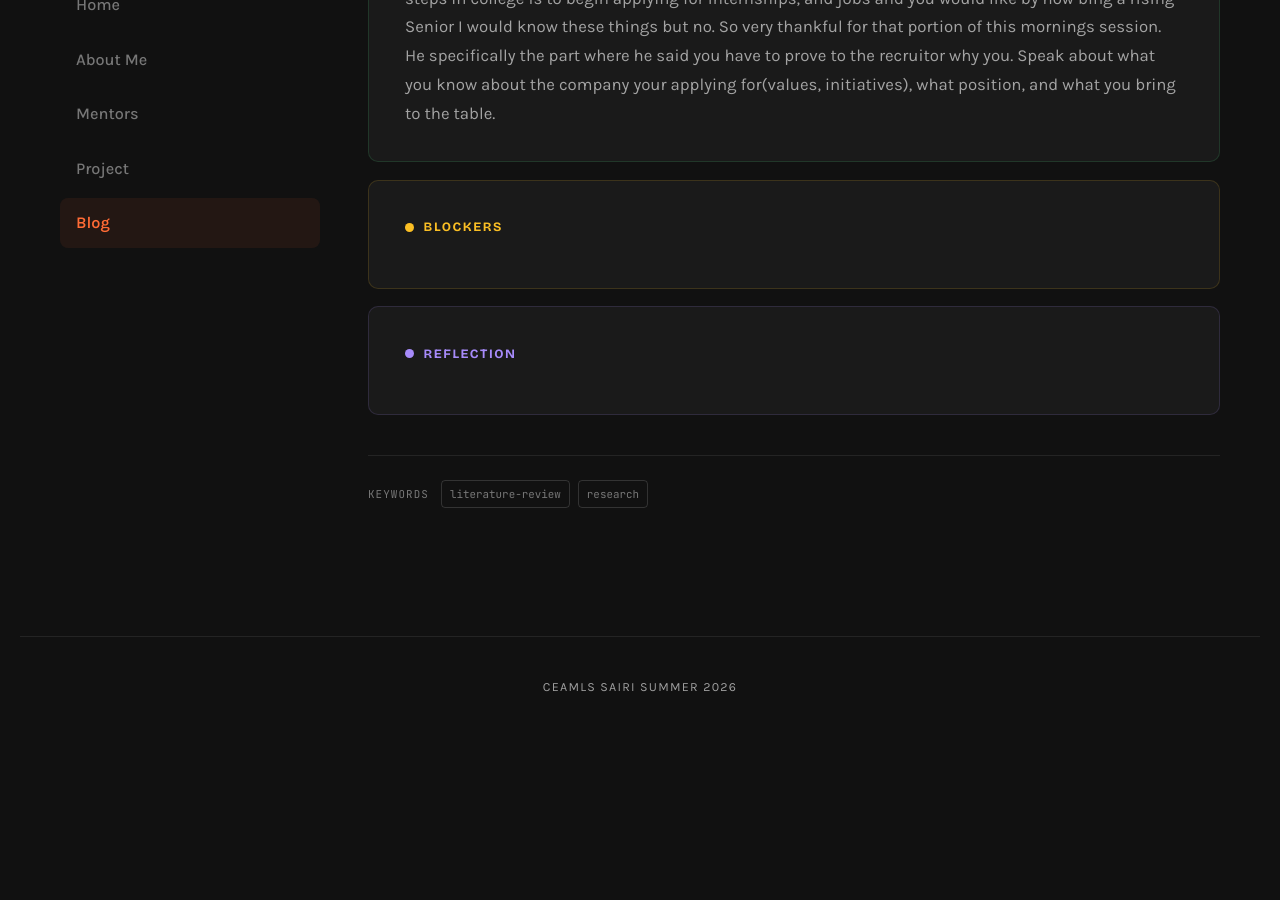
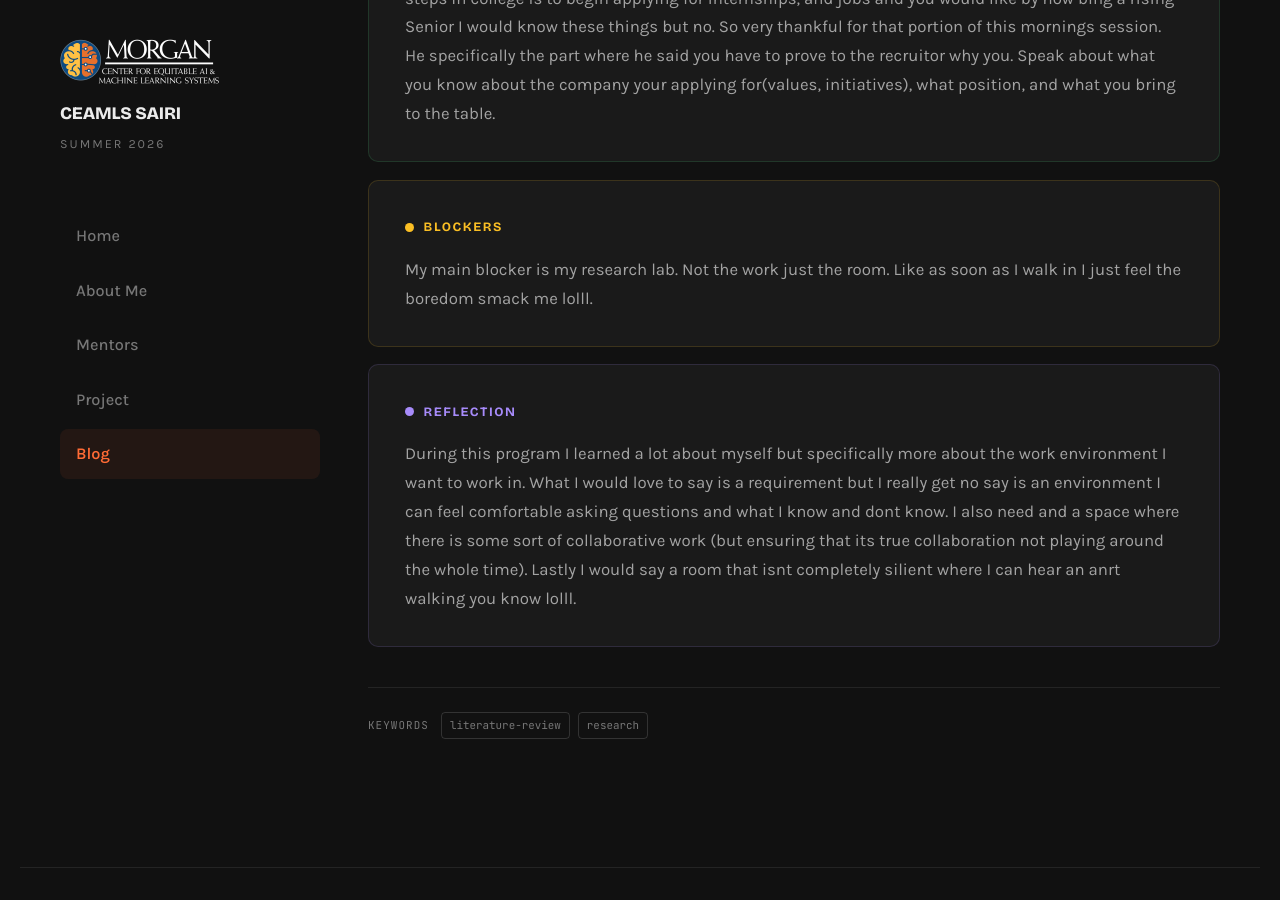
Before and after one commit to sanaareeves7/sanaareeves7ceamls26.github.io, a Jekyll site: the page built from _posts/2026-06-24-day-21.md, in a window 1280 px wide and 900 px high, scrolled down 562 px. Built offline with Jekyll 4.4.1, drawn with Linux system fonts in a browser that asks for light colours; before the commit the page ends 1308 px from its top, so only the background shows below that.

Commit message:
Update 2026-06-24-day-21.md

```diff
--- a/_posts/2026-06-24-day-21.md
+++ b/_posts/2026-06-24-day-21.md
@@ -8,7 +8,7 @@ tags: ["literature-review", "research"]
 what_i_learned: |
  Wwll. Well. Well. If your reading this just wanted to start off saying bring Daniel and Dr.Deacon (Just KIDDING i know yall get that request a lot). But today Day 24. Today we started off the day in the Business Building learning about how to conduct yourself in an interview. As well as how to answer the big question Who Are You. This is truly something I've never been taught before and I can confidently say this is probably one of the most practical life lessons I have learned so far. My next steps in college is to begin applying for internships, and jobs and you would like by now bing a rising Senior I would know these things but no. So very thankful for that portion of this mornings session. He specifically the part where he said you have to prove to the recruitor why you. Speak about what you know about the company your applying for(values, initiatives), what position, and what you bring to the table.
 blockers: |
-
+  My main blocker is my research lab. Not the work just the room. Like as soon as I walk in I just feel the boredom smack me lolll.
 reflection: |
-
+  During this program I learned a lot about myself but specifically more about the work environment I want to work in. What I would love to say is a requirement but I really get no say is an environment I can feel comfortable asking questions and what I know and dont know. I also need and a space where there is some sort of collaborative work (but ensuring that its true collaboration not playing around the whole time). Lastly I would say a room that isnt completely silient where I can hear an anrt walking you know lolll.
 ---
```
